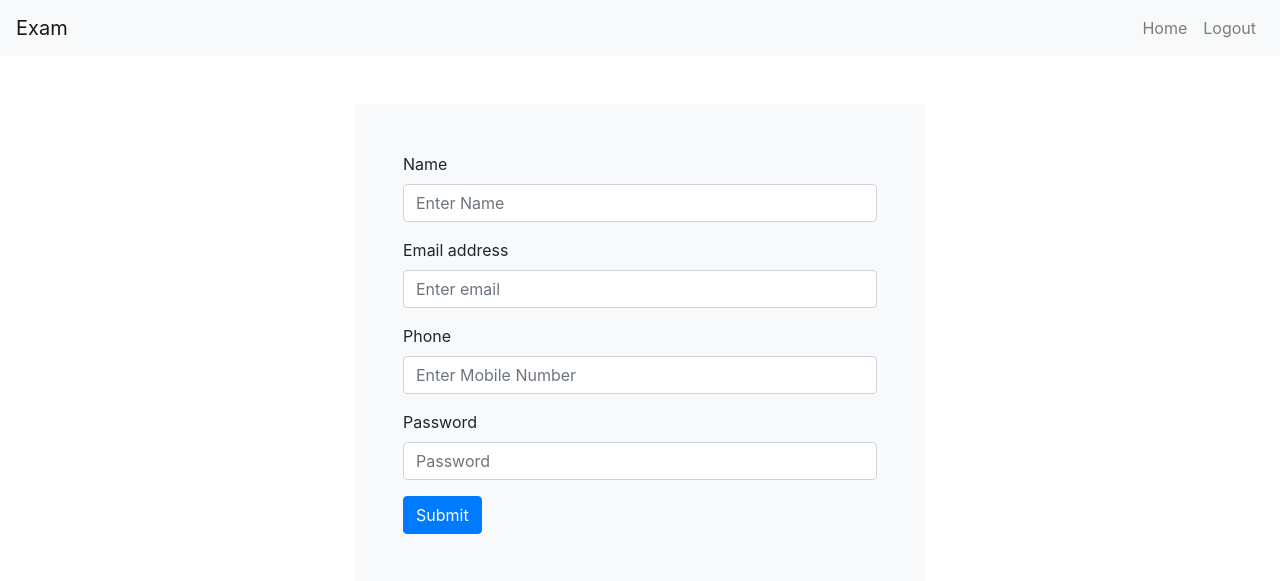
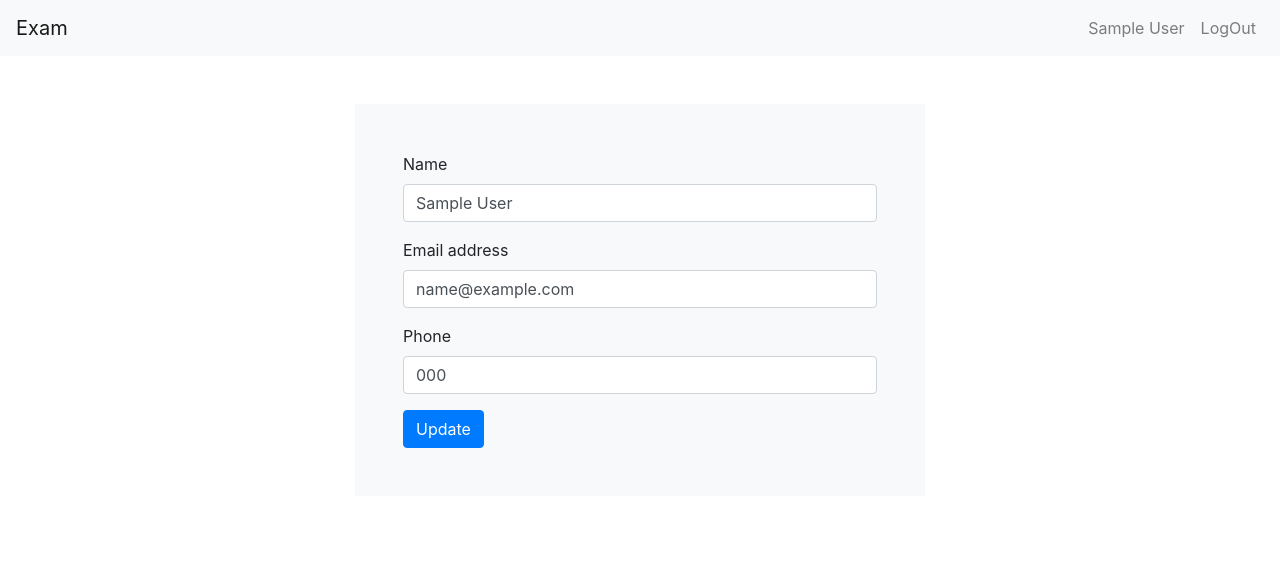
Before and after one commit to tvnr690/exam, a PHP site: page /profile.php?id=1 in a window 1280 px wide. Shown: the top 581 px of the page. Run offline with PHP 8.4, Linux system fonts and the light colour scheme; the visitor is signed in with stand-in values (Sample User, id 1); tables that the repository leaves empty or names only in its code hold one stand-in row (values such as "Sample post").

Commit message:
complete ccommit

```diff
--- a/index.php
+++ b/index.php
@@ -68,7 +68,7 @@ session_start();
                   <td><?php echo $row['name']; ?></td>
                   <td><?php echo $row['email']; ?></td>
                   <td><?php echo $row['phone']; ?></td>
-                  <td><button class="btn btn-success" id="edit">Edit</button></td>
+                  <td><a href="profile.php?id=<?php echo $row['id']; ?>"><button class="btn btn-success" id="edit">Edit</button></a></td>
                 </tr>
             <?php } ?>
 
--- a/profile.php
+++ b/profile.php
@@ -1,3 +1,40 @@
+<?php
+session_start();
+include 'db.php';
+if($_SESSION['name']){
+
+  $id = $_GET['id'];
+  $sql = "SELECT * FROM users WHERE id = '$id' ";
+  $result = mysqli_query($con, $sql);
+  $data = mysqli_fetch_assoc($result);
+  if(isset($_POST['update'])){
+
+    $name =  htmlspecialchars($_POST['name'], ENT_QUOTES | ENT_HTML5);
+    $email = htmlspecialchars($_POST['email'], ENT_QUOTES | ENT_HTML5);
+    $phone = htmlspecialchars($_POST['phone'], ENT_QUOTES | ENT_HTML5);
+    $dataid = htmlspecialchars($_POST['id'], ENT_QUOTES | ENT_HTML5);
+
+    if($dataid == $id ){
+      $udate = "UPDATE `users` SET `name`= '$name',`email`='$email',`phone`='$phone' WHERE `id` = '$dataid' ";
+      print_r($_POST);
+      echo $udate;
+      if(mysqli_query($con, $udate)){
+        echo "<script>alert('User Updated successfully');</script>";
+        header("location: index.php");
+      }else{
+        echo "<script>alert('opehbfhjsmh');</script>";
+
+      }
+    }
+  }
+
+}else {
+  header("location: login.php");
+}
+
+
+?>
+
 <!DOCTYPE html>
 <html lang="en">
 <head>
@@ -15,13 +52,26 @@
               <span class="navbar-toggler-icon"></span>
             </button>
             <div class="collapse navbar-collapse" id="navbarSupportedContent">
-              <ul class="navbar-nav ml-auto">
-                <li class="nav-item ">
-                  <a class="nav-link" href="index.php">Home</a>
-                </li>
-                <li class="nav-item">
-                  <a class="nav-link" href="logout.php">Logout</a>
-                </li>
+            <ul class="navbar-nav ml-auto">
+
+                <?php
+                  if(isset($_SESSION['name'])){
+                ?>
+                  <li class="nav-item">
+                  <a class="nav-link" href="">
+                    <?php echo $_SESSION['name'];  ?>  </a>
+                  </li>
+                  <li class="nav-item">
+                    <a class="nav-link" href="logout.php">LogOut</a>
+                  </li>
+                <?php } else {?>
+                  <li class="nav-item">
+                    <a class="nav-link" href="login.php">Login</a>
+                  </li>
+                  <li class="nav-item">
+                    <a class="nav-link" href="register.php">Register</a>
+                  </li>
+                <?php } ?>
               </ul>
             </div>
         </nav>
@@ -32,23 +82,21 @@
         <div class="row justify-content-center">
           <div class="col-md-6 bg-light p-5">
             <form method="post" action="">
+            <input type="hidden" name="id" id="id" value="<?php echo $data['id']; ?>">
               <div class="form-group">
                   <label for="exampleInputEmail1">Name</label>
-                  <input type="text" class="form-control" id="name" placeholder="Enter Name">
+                  <input type="text" class="form-control" name="name" id="name" value="<?php echo $data['name']; ?>">
               </div>
               <div class="form-group">
                 <label for="email">Email address</label>
-                <input type="email" class="form-control" id="email" placeholder="Enter email">
+                <input type="email" class="form-control" name="email" id="email" value="<?php echo $data['email']; ?>">
               </div>
               <div class="form-group">
                   <label for="phone">Phone</label>
-                  <input type="text" class="form-control" id="phone" placeholder="Enter Mobile Number">
+                  <input type="text" class="form-control" name="phone" id="phone" value="<?php echo $data['phone']; ?>">
               </div>
-              <div class="form-group">
-                <label for="password">Password</label>
-                <input type="password" class="form-control" id="exampleInputPassword1" placeholder="Password">
-              </div>
-              <input type="submit" class="btn btn-primary" name="register" value="Submit">
+
+              <input type="submit" class="btn btn-primary" name="update" value="Update">
             </form>
           </div>
         </div>
```
